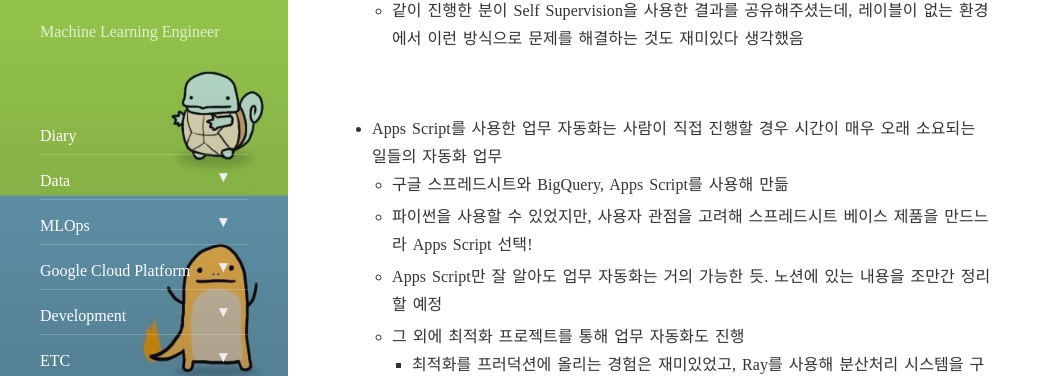
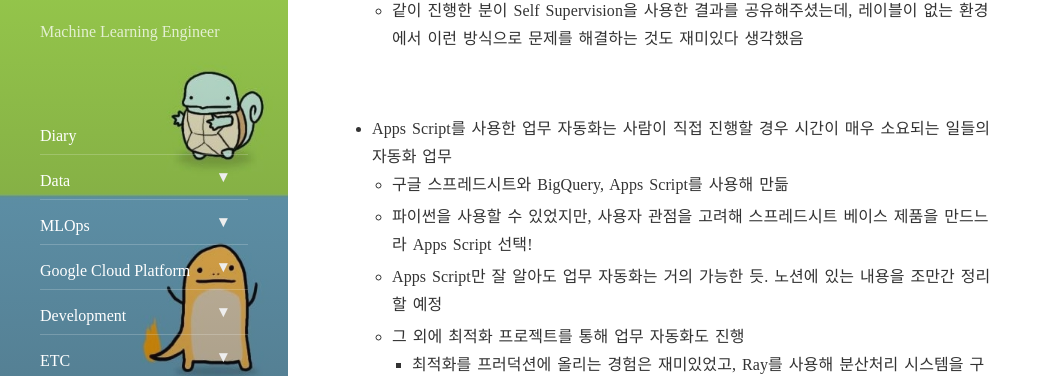
Before and after one commit to JaeHyeokLee/zzsza.github.io, a Jekyll site: the page built from _posts/2020-12-27-2020-retrospect.md, in a window 1280 px wide and 900 px high, scrolled down 2792 px. Shown: the part 140-516 px from the top of the window, without its empty margins (0-1052 px from the left). Built offline with Jekyll 4.4.1, drawn with Linux system fonts in a browser that asks for light colours; nearby versions of some CDN libraries; comment, search, counter and statistics services are not loaded.

Commit message:
[modify] contents

```diff
--- a/_posts/2020-12-27-2020-retrospect.md
+++ b/_posts/2020-12-27-2020-retrospect.md
@@ -100,7 +100,7 @@ comments: true
 
 <br />
 
-- Apps Script를 사용한 업무 자동화는 사람이 직접 진행할 경우 시간이 매우 오래 소요되는 일들의 자동화 업무
+- Apps Script를 사용한 업무 자동화는 사람이 직접 진행할 경우 시간이 매우 소요되는 일들의 자동화 업무
 	- 구글 스프레드시트와 BigQuery, Apps Script를 사용해 만듦
 	- 파이썬을 사용할 수 있었지만, 사용자 관점을 고려해 스프레드시트 베이스 제품을 만드느라 Apps Script 선택!
 	- Apps Script만 잘 알아도 업무 자동화는 거의 가능한 듯. 노션에 있는 내용을 조만간 정리할 예정
```
